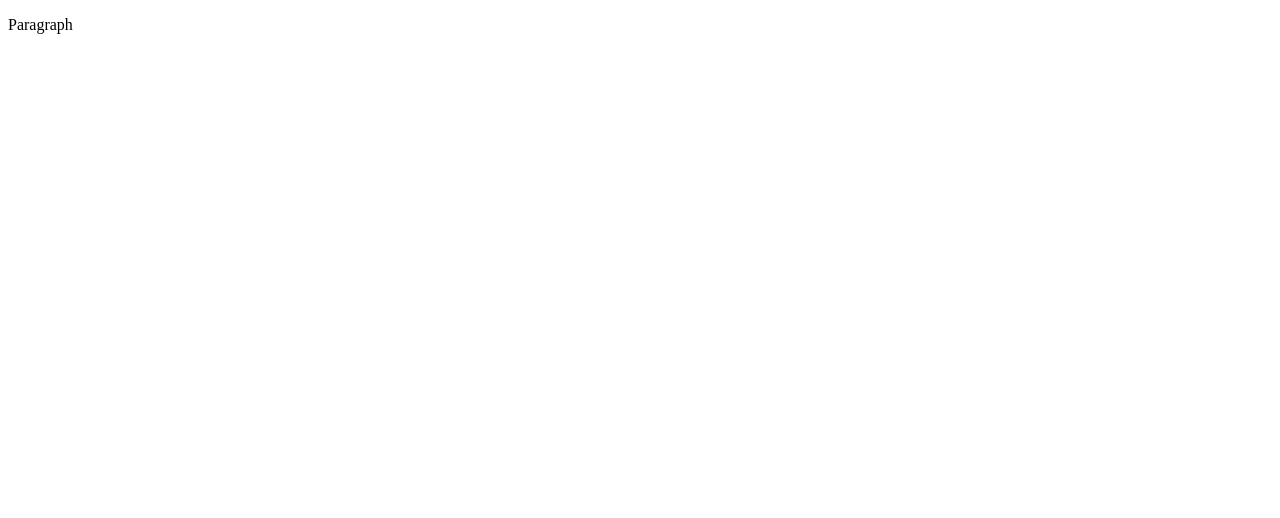
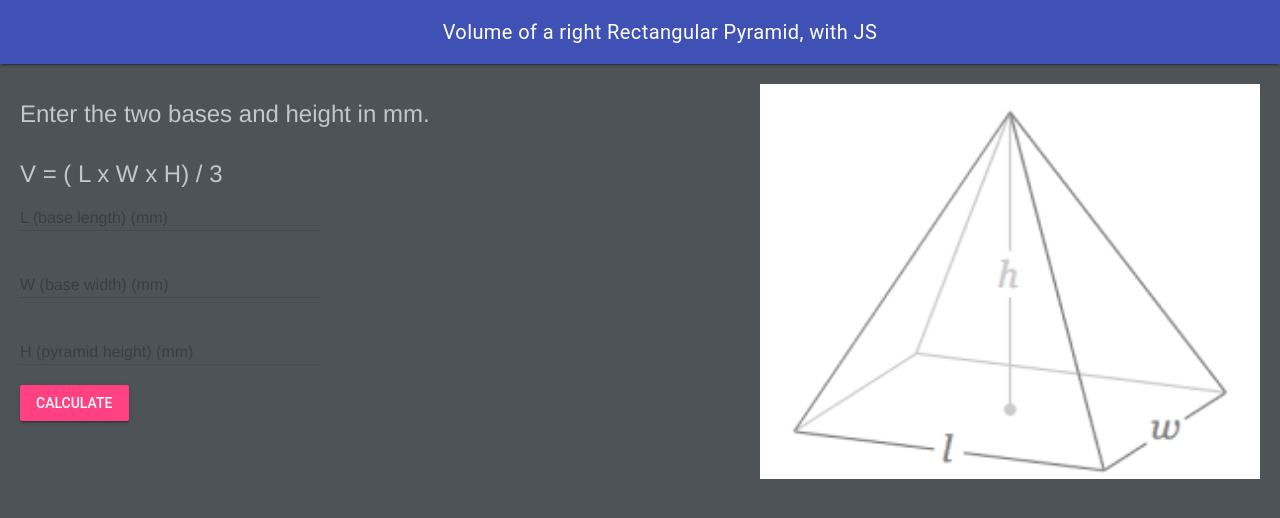
Before and after one commit to MTHS-ICD2O-1-2023/ICD2O-Unit-3-02-david-ezenwa, a plain HTML site: page index.html in a window 1280 px wide. Drawn offline with nearby package versions, Linux system fonts and the light colour scheme.

Commit message:
made a web page that calculates the volume of a righht rectangular pyramid

```diff
--- a/css/style.css
+++ b/css/style.css
@@ -2,3 +2,45 @@
 * Created on: Sep 2020
 * This file contains the CSS for index.html
 */
+
+/* Created by: David.E
+* Created on: Mar 2024
+* This file contains the CSS for index.html
+*/
+
+.mdl-layout__header-row {
+  justify-content: center;
+  padding: 10pt;
+}
+
+.mdl-layout__content {
+  padding-left: 15pt;
+  padding-right: 15pt;
+  padding-top: 15pt;
+}
+
+.mdl-textfield__error {
+  color: rgb(255, 255, 255);
+}
+
+.page-content {
+  color: rgb(194, 199, 206);
+  font-family: Helvetica, Arial, sans-serif;
+  font-size: x-large;
+}
+
+.page-content-answer {
+  color: rgb(254, 254, 255);
+  font-family: Helvetica, Arial, sans-serif;
+  font-size: larger;
+}
+
+img {
+  float: right;
+  margin: 0 0 10px 10px;
+  width: 500px
+}
+
+body {
+  background-color: rgb(78, 83, 87);
+}
--- a/index.html
+++ b/index.html
@@ -1,9 +1,74 @@
 <!DOCTYPE html>
 <html>
-  <head>
-    <title>Title</title>
-  </head>
-  <body>
-    <p>Paragraph</p>
-  </body>
+<head>
+  <meta charset="utf-8" />
+  <meta name="description" content="Volume of a Pyramid Calculator" />
+  <meta name="keywords" content="mths, ics2o" />
+  <meta name="author" content="David.E" />
+  <meta name="viewport" content="width=device-width, initial-scale=1.0" />
+  <link rel="stylesheet" href="./css/style.css" />
+  <link rel="stylesheet" href="https://fonts.googleapis.com/icon?family=Material+Icons" />
+  <link rel="stylesheet" href="https://code.getmdl.io/1.3.0/material.indigo-pink.min.css" />
+  <link rel="apple-touch-icon" sizes="180x180" href="apple-touch-icon.png" />
+  <link rel="icon" type="image/png" sizes="32x32" href="favicon-32x32.png" />
+  <link rel="icon" type="image/png" sizes="16x16" href="favicon-16x16.png" />
+  <link rel="manifest" href="site.webmanifest" />
+  <title>Volume of a Pyramid Calculator</title>
+</head>
+<body>
+  <script defer src="https://code.getmdl.io/1.3.0/material.min.js"></script>
+  <script src="./js/script.js"></script>
+  <div class="mdl-layout mdl-js-layout mdl-layout--fixed-header">
+    <header class="mdl-layout__header">
+      <div class="mdl-layout__header-row">
+        <span class="mdl-layout-title">Volume of a right Rectangular Pyramid, with JS</span>
+      </div>
+    </header>
+    <main class="mdl-layout__content">
+      <div class="right-image">
+        <img src="./images/Screenshot 2024-03-28 14.43.31.png" alt="area_of_trapezoid image" />
+      </div>
+      <br />
+      <div class="page-content">Enter the two bases and height in mm.<br><br></br> V = ( L x W x H) / 3 </div>
+      <form action="#">
+        <div class="mdl-textfield mdl-js-textfield">
+          <!-- input pattern attribute -->
+          <input class="mdl-textfield__input" type="text" pattern="-?[0-9]*(\.[0-9]+)?" id="base-l" />
+          <!-- mdl-textfield__label -->
+          <label class="mdl-textfield__label" for="base-l">L (base length) (mm)</label>
+          <!-- class "mdl-textfield__error" -->
+          <span class="mdl-textfield__error">Input is not a number.</span>
+        </div>
+        <br />
+        <div class="mdl-textfield mdl-js-textfield">
+          <!-- input pattern attribute -->
+          <input class="mdl-textfield__input" type="text" pattern="-?[0-9]*(\.[0-9]+)?" id="base-w" />
+          <!-- mdl-textfield__label -->
+          <label class="mdl-textfield__label" for="base-w">W (base width) (mm)</label>
+          <!-- class "mdl-textfield__error" -->
+          <span class="mdl-textfield__error">Input is not a number.</span>
+        </div>
+        <br />
+        <div class="mdl-textfield mdl-js-textfield">
+          <!-- input pattern attribute -->
+          <input class="mdl-textfield__input" type="text" pattern="-?[0-9]*(\.[0-9]+)?" id="height-of-pyramid" />
+          <!-- mdl-textfield__label -->
+          <label class="mdl-textfield__label" for="height">H (pyramid height) (mm)</label>
+          <!-- class "mdl-textfield__error" -->
+          <span class="mdl-textfield__error">Input is not a number.</span>
+        </div>
+        <br />
+        <!-- Accent-colored raised button with ripple -->
+        <button class="mdl-button mdl-js-button mdl-button--raised mdl-js-ripple-effect mdl-button--accent"
+          onclick="calculateAreaOfTrapezoid()">
+          Calculate
+        </button>
+      </form>
+      <br />
+      <div class="page-content-answer">
+        <div id="area"></div>
+      </div>
+    </main>
+  </div>
+</body>
 </html>
--- a/js/script.js
+++ b/js/script.js
@@ -1,5 +1,23 @@
 // Copyright (c) 2020 Mr. Coxall All rights reserved
 //
-// Created by: Mr. Coxall
+// Created by: David.E
 // Created on: Sep 2020
 // This file contains the JS functions for index.html
+
+"use strict"
+
+/**
+ * This function calculates area of a trapezoid.
+ */
+function calculateAreaOfTrapezoid() {
+  // input
+  const baseL = parseFloat(document.getElementById('base-l').value);
+  const baseW = parseFloat(document.getElementById('base-w').value);
+  const heightOfPyramid = parseFloat(document.getElementById('height-of-pyramid').value);
+
+  // process
+  const areaOfPyramid = (baseL * baseW * heightOfPyramid) / 3;
+
+  // output
+  document.getElementById("area").innerHTML = 'Area is: ' + areaOfPyramid.toFixed(2) + ' mm³';
+}
```
Also changed, not shown: images/Screenshot 2024-03-28 14.43.31.png (added), 1 other file.
